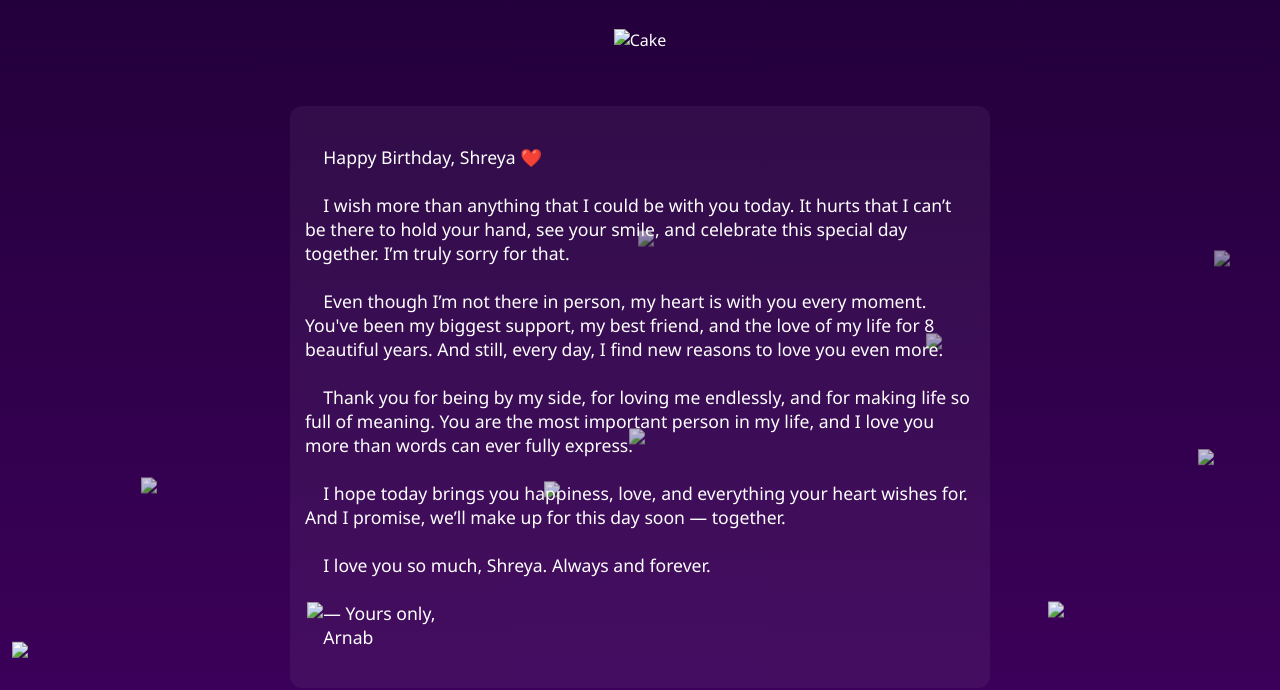
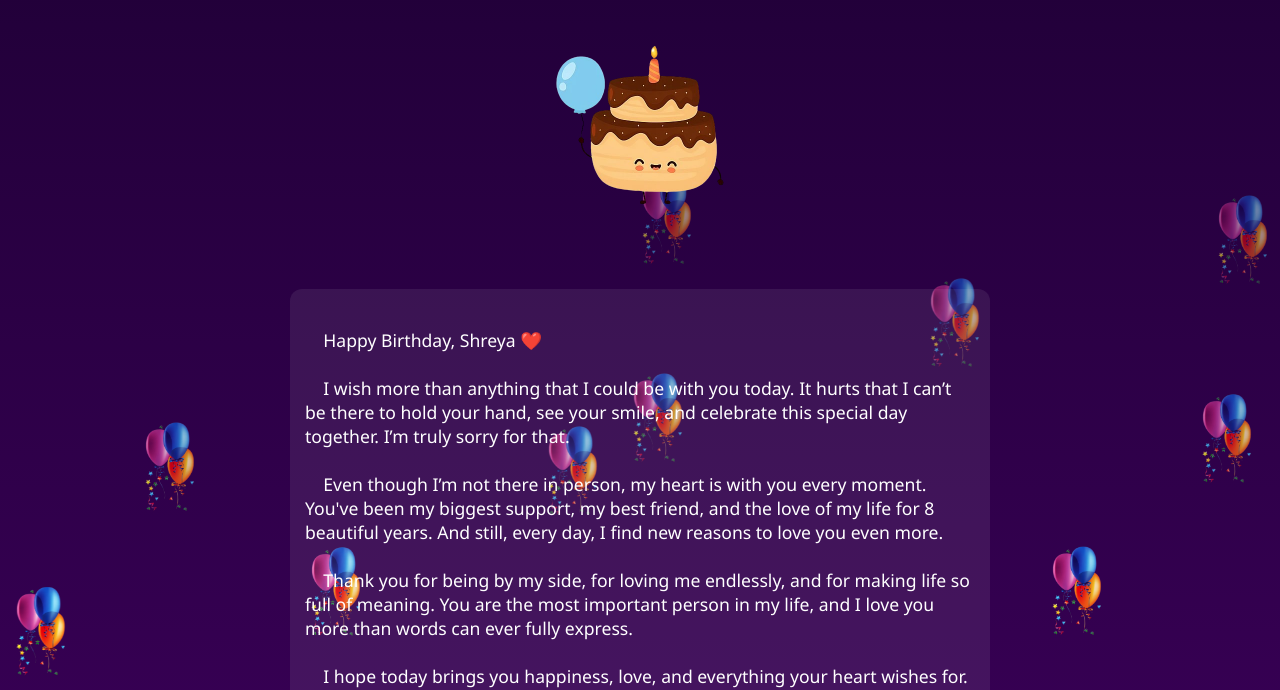
Before and after one commit to Arnab743347/Arnab743347.github.io, a plain HTML site: page index.html in a window 1280 px wide. Shown: the part 118-808 px from the top of the page. Drawn offline with Linux system fonts and the light colour scheme.

Commit message:
Update index.html

```diff
--- a/index.html
+++ b/index.html
@@ -15,9 +15,10 @@
       background: linear-gradient(to bottom, #1f0036, #3c005a);
       color: #fff;
       font-family: 'Segoe UI', Tahoma, Geneva, Verdana, sans-serif;
-      overflow: hidden;
       text-align: center;
       position: relative;
+      min-height: 100vh;
+      overflow-x: hidden;
     }
 
     audio {
@@ -25,7 +26,7 @@
     }
 
     .balloon-container {
-      position: absolute;
+      position: fixed;
       top: 0;
       left: 0;
       width: 100%;
@@ -72,14 +73,16 @@
 
     .message {
       max-width: 90%;
-      margin: 20px auto;
+      margin: 20px auto 50px;
       font-size: 1em;
       padding: 15px;
       text-align: left;
       white-space: pre-wrap;
       animation: fadeInText 2.5s ease-in;
-      background: rgba(255, 255, 255, 0.05);
+      background: rgba(255, 255, 255, 0.08);
       border-radius: 12px;
+      overflow-y: auto;
+      max-height: 70vh;
     }
 
     @keyframes bounce {
@@ -100,7 +103,7 @@
     @media (min-width: 600px) {
       h1 { font-size: 2.5em; }
       .cake { width: 200px; }
-      .message { font-size: 1.1em; max-width: 700px; }
+      .message { font-size: 1.1em; max-width: 700px; max-height: none; }
     }
   </style>
 </head>
@@ -116,7 +119,7 @@
     <script>
       for (let i = 0; i < 10; i++) {
         const img = document.createElement('img');
-        img.src = 'kisspng-balloon-birthday-clip-art-image-portable-network-g-1713907277925-removebg-preview';
+        img.src = 'balloons.png';
         img.className = 'balloon';
         img.style.left = Math.random() * 100 + 'vw';
         img.style.animationDelay = Math.random() * 5 + 's';
@@ -126,7 +129,7 @@
   </div>
 
   <h1>🎂 Happy Birthday Shreya! 🎂</h1>
-  <img class="cake" src="transparent-birthday-cake-red-hat-blue-shirt-blue-1710959877683-removebg-preview" alt="Cake">
+  <img class="cake" src="cake.png" alt="Cake">
 
   <div class="message">
     Happy Birthday, Shreya ❤️
```
